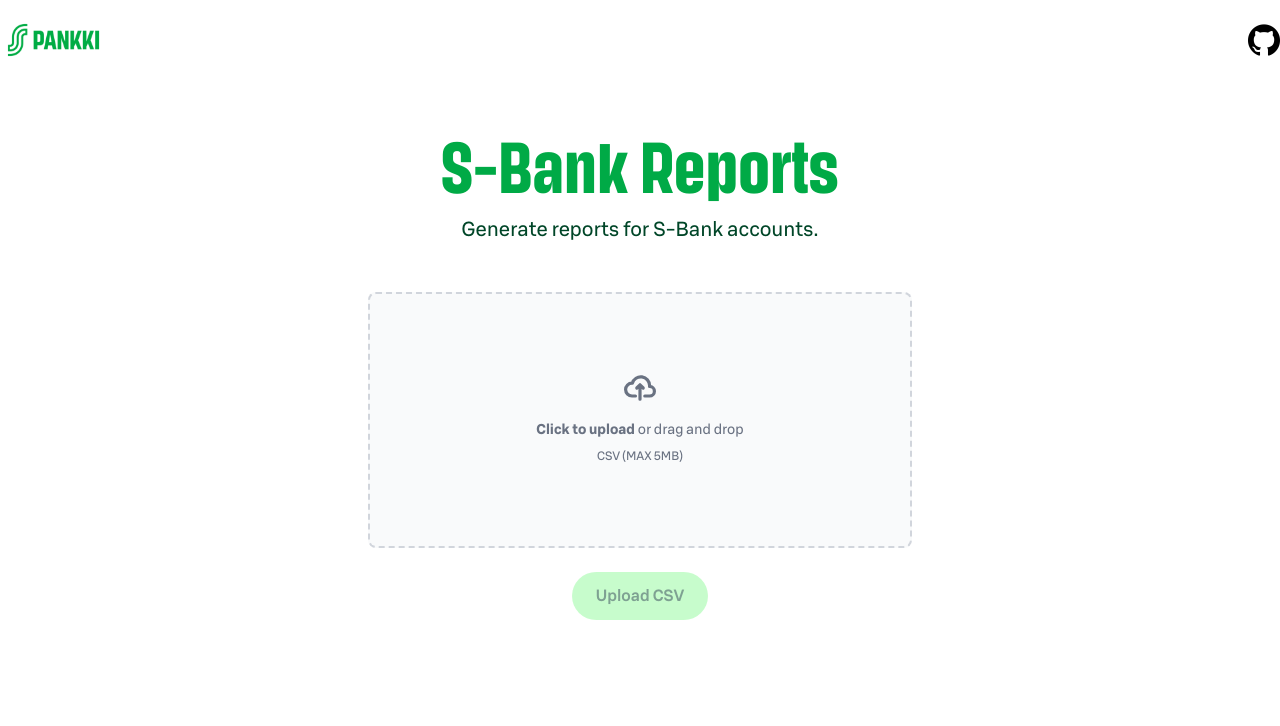
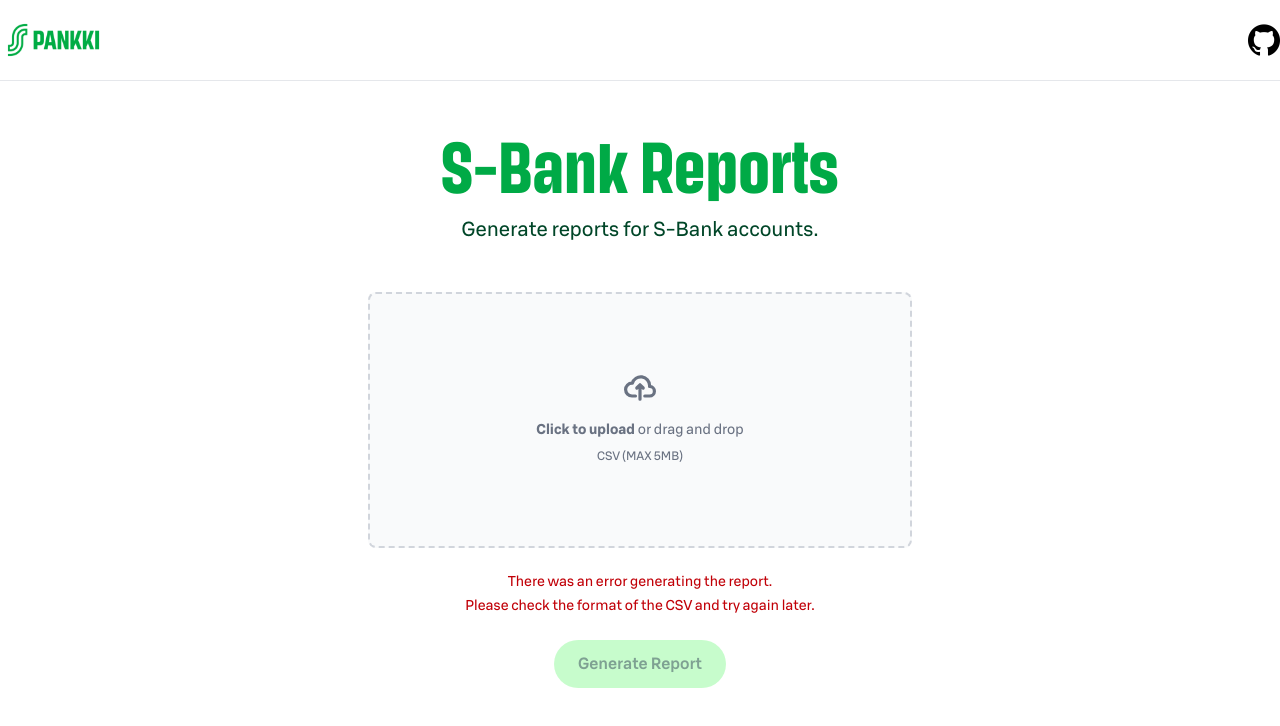
Before and after one commit to hagelstam/s-bank-reports, a Next.js app: page / in a window 1280 px wide. Shown: the top 726 px of the page. Built offline with nearby package versions, Linux system fonts and the light colour scheme.

Commit message:
feat: handle error and loading state

```diff
--- a/src/components/Navbar.tsx
+++ b/src/components/Navbar.tsx
@@ -3,7 +3,7 @@
 
 export default function Navbar() {
   return (
-    <nav className="bg-background fixed top-0 z-30 w-full">
+    <nav className="bg-background fixed top-0 z-30 w-full border-b border-gray-200">
       <div className="mx-5 flex h-20 max-w-screen-xl items-center justify-between xl:mx-auto">
         <Link href="/" className="flex items-center">
           <Image
--- a/src/components/Upload.tsx
+++ b/src/components/Upload.tsx
@@ -7,9 +7,14 @@
 export default function Upload() {
   const [file, setFile] = useState<File | null>(null);
 
+  const [isLoading, setIsLoading] = useState(false);
+  const [isError, setIsError] = useState(false);
+
   const handleUpload = async () => {
-    if (!file) return alert('Please select a file');
+    if (!file) return;
+    setIsLoading(true);
 
+    try {
       const formData = new FormData();
       formData.append('file', file);
 
@@ -17,6 +22,9 @@
         method: 'POST',
         body: formData,
       });
+      if (!res.ok) {
+        throw new Error('Error generating report');
+      }
 
       const date = new Date().toLocaleDateString('fi-FI');
       const filename = `S-Bank Report ${date}.pdf`;
@@ -28,13 +36,26 @@
       a.download = filename;
       a.click();
       window.URL.revokeObjectURL(url);
+
+      setIsLoading(false);
+      // eslint-disable-next-line @typescript-eslint/no-unused-vars
+    } catch (_err) {
+      setIsLoading(false);
+      setIsError(true);
+    }
   };
 
   return (
     <div className="flex w-full flex-col items-center justify-center gap-6">
       <Dropzone onChange={(e) => setFile(e.target.files?.[0] || null)} />
-      <Button disabled={!file} onClick={handleUpload}>
-        Upload CSV
+      {!isError && (
+        <div className="flex flex-col gap-1 text-center text-sm text-red-700">
+          <p>There was an error generating the report.</p>
+          <p>Please check the format of the CSV and try again later.</p>
+        </div>
+      )}
+      <Button disabled={!file || isLoading} onClick={handleUpload}>
+        {isLoading ? 'Generating...' : 'Generate Report'}
       </Button>
     </div>
   );
```
Lines whose indentation alone changed are shown as unchanged.
